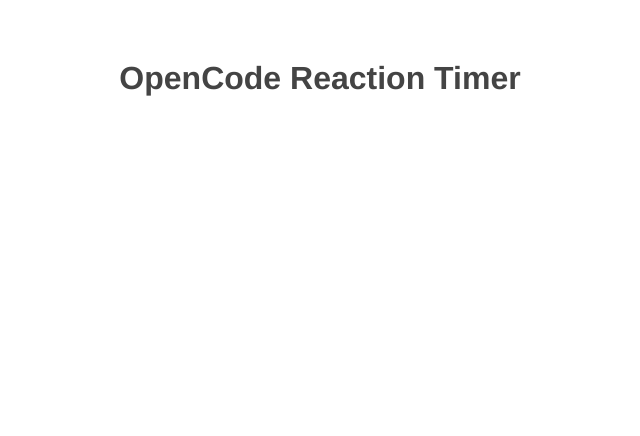
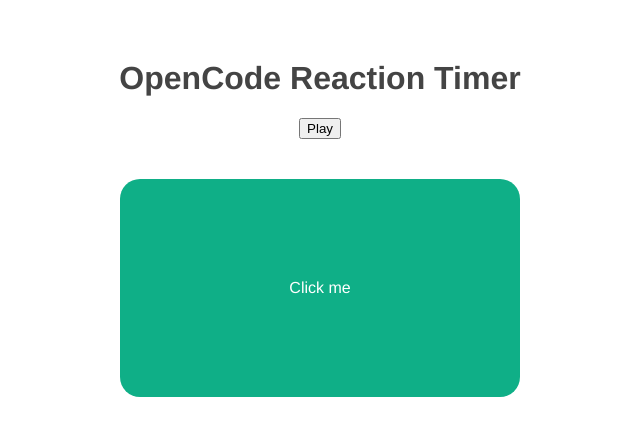
Before and after one commit to ho3inhashemi/ReactionTimer-Vue.js-, a Vue app: page / in a window 1280 px wide. Shown: the top 436 px of the page, without its empty margins (320-960 px from the left). Built offline with nearby package versions, Linux system fonts and the light colour scheme.

Commit message:
block components created,imported & registered

```diff
--- a/src/App.vue
+++ b/src/App.vue
@@ -1,12 +1,27 @@
 <template>
 <h1>OpenCode Reaction Timer</h1>
+<button @click="start">Play</button>
+<Block />
 </template>
 
 <script>
+import Block from './components/Block.vue'
 
 export default {
   name: 'App',
-  components: {
+  components: {Block},
+  data(){
+    return{
+      delay: null,
+      isPlaying: false
+    }
+  },
+  methods: {
+    start(){
+      this.delay = 2000 + Math.random() * 5000
+      this.isPlaying = true
+      console.log(this.delay)
+    }
   }
 }
 </script>
--- a/src/components/Block.vue
+++ b/src/components/Block.vue
@@ -0,0 +1,23 @@
+<template>
+  <div class="block">Click me</div>
+</template>
+
+<script>
+export default {
+
+}
+</script>
+
+<style>
+
+.block{
+    width: 400px;
+    border-radius: 20px;
+    background: #0faf87;
+    color: white;
+    text-align: center;
+    padding: 100px 0;
+    margin: 40px auto;
+}
+
+</style>
```
